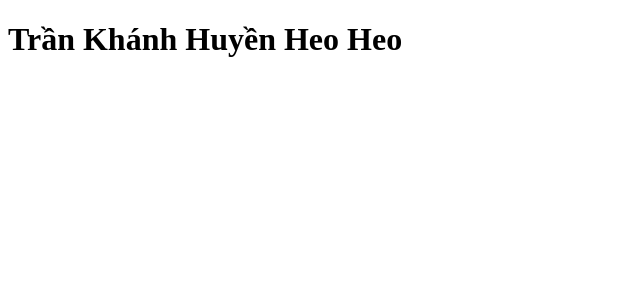
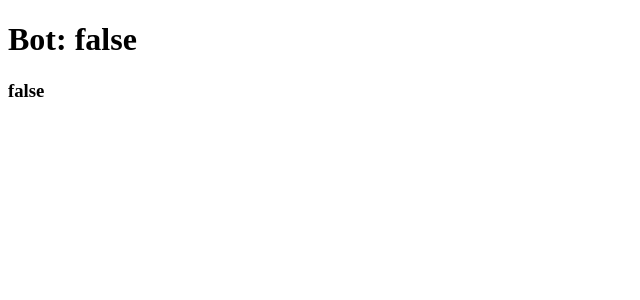
Before and after one commit to HieuJB/testwwww, a Nuxt app: page / in a window 1280 px wide. Shown: the top 300 px of the page, without its empty margins (0-640 px from the left). Built offline with nearby package versions, Linux system fonts and the light colour scheme.

Commit message:
feat: BUG

```diff
--- a/app.vue
+++ b/app.vue
@@ -1,5 +1,16 @@
 <template>
-  <h1>
-    Trần Khánh Huyền Heo Heo
-  </h1>
+  <div>
+    <h1>Bot: {{ $isBot }}</h1>
+
+    <h3>{{ $isMobile }}</h3>
+  </div>
 </template>
+
+<script setup>
+const { $isBot, $isMobile } = useNuxtApp()
+
+</script>
+
+<style scoped>
+
+</style>
--- /dev/null
+++ b/plugins/initApp.ts
@@ -0,0 +1,20 @@
+
+export default defineNuxtPlugin(async(nuxtApp) => {
+  let isMobile = ref(false);
+  let isBot = false;
+
+  if(process.server) {
+    const headers = useRequestHeaders()
+    isMobile.value = /mobile/i.test(headers['user-agent']) && !/ipad/i.test(headers['user-agent']);
+    isBot = /moto g power/i.test(headers['user-agent']) && !/ipad/i.test(headers['user-agent']);
+  }
+  if(process.client) {
+    const userAgent = navigator.userAgent || '';
+    isBot = /moto g power/i.test(userAgent);
+    isMobile.value = /mobile/i.test(userAgent) && !/ipad/i.test(userAgent);
+  }
+
+  nuxtApp.provide('isMobile', isMobile);
+  nuxtApp.provide('isBot', isBot);
+
+})
```
